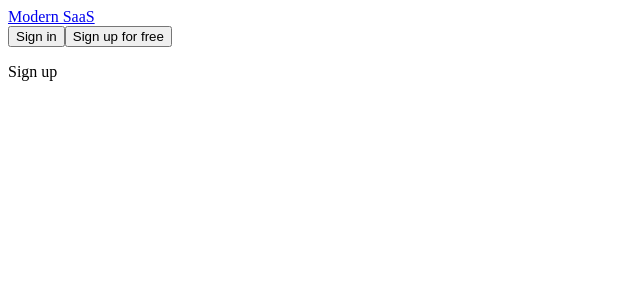
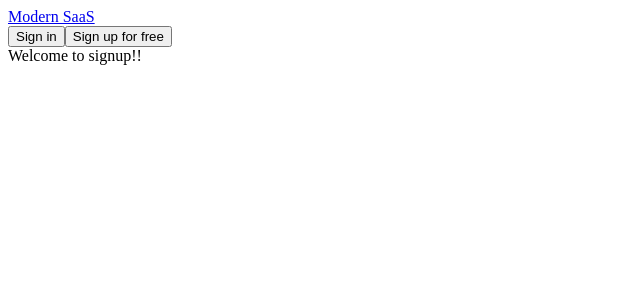
Before and after one commit to cwhitelam/modern-saas, a Next.js app: page /signup in a window 1280 px wide. Shown: the top 300 px of the page, without its empty margins (0-640 px from the left). Built offline with nearby package versions, Linux system fonts and the light colour scheme.

Commit message:
sign up page add

```diff
--- a/src/components/Nav/index.tsx
+++ b/src/components/Nav/index.tsx
@@ -1,7 +1,10 @@
 import MSButton from '@components/ui/MSButton'
 import Link from 'next/link'
+import { useRouter } from 'next/router'
 
 export default function Nav() {
+  const router = useRouter()
+
   return (
     <div className="flex items-center justify-between px-4 py-4 mt-4">
       <div>
@@ -12,9 +15,7 @@ export default function Nav() {
       <div className="flex items-center space-x-1">
         <MSButton flat="true">Sign in</MSButton>
 
-        <Link href="/signup">
-          <MSButton>Sign up for free</MSButton>
-        </Link>
+        <MSButton onClick={() => router.push(`/signup`)}>Sign up for free</MSButton>
       </div>
     </div>
   )
--- a/src/pages/signup.tsx
+++ b/src/pages/signup.tsx
@@ -1,9 +1,11 @@
-import Layout from '../components/Layout'
+import Nav from '@components/Nav'
+import MSCard from '@components/ui/MSCard'
 
 export default function SignupPage() {
   return (
-    <Layout>
-      <p className="mt-3 text-2xl">Sign up</p>
-    </Layout>
+    <div className="mx-auto max-w-screen-lg">
+      <Nav />
+      <MSCard> Welcome to signup!! </MSCard>
+    </div>
   )
 }
```
